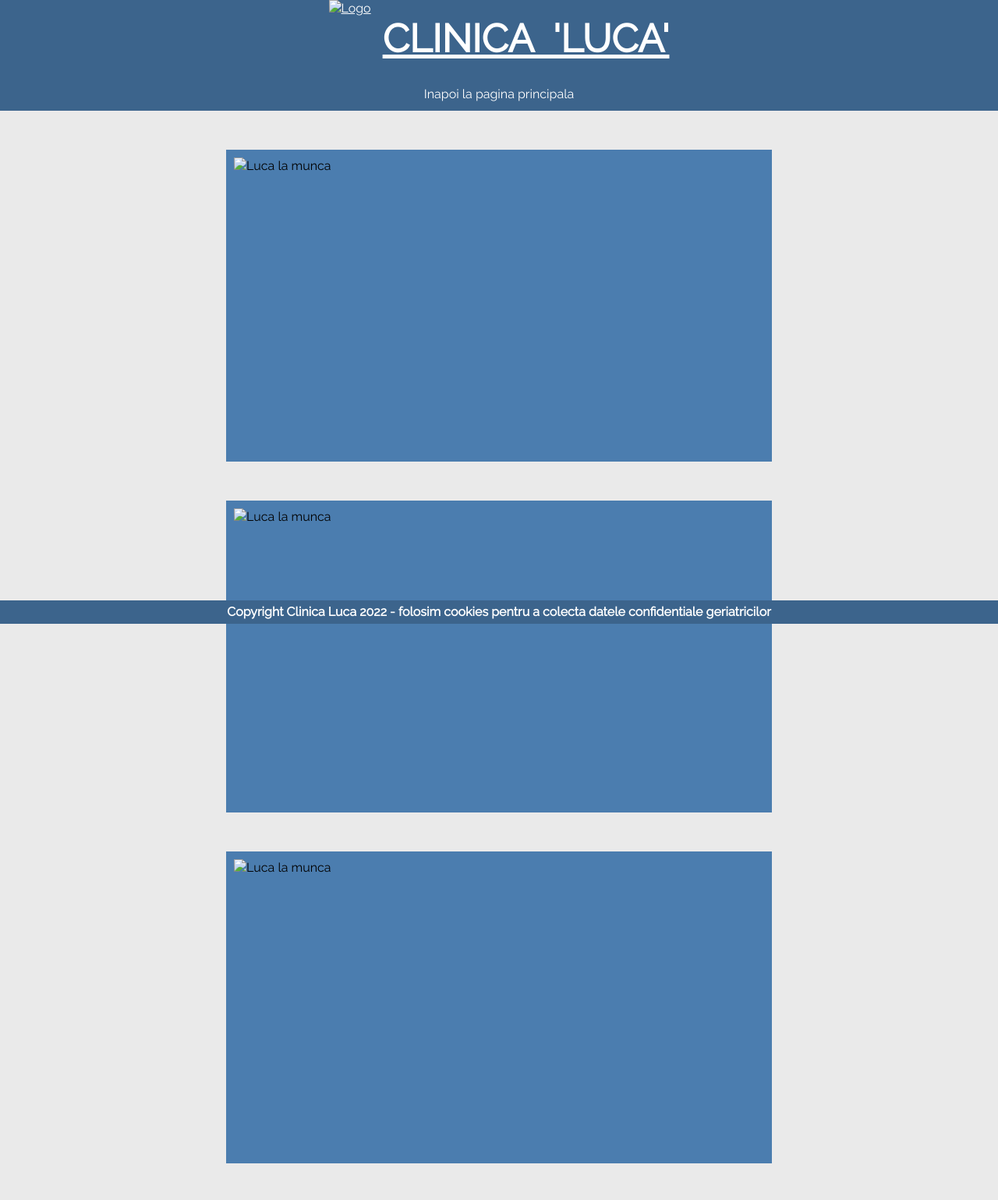
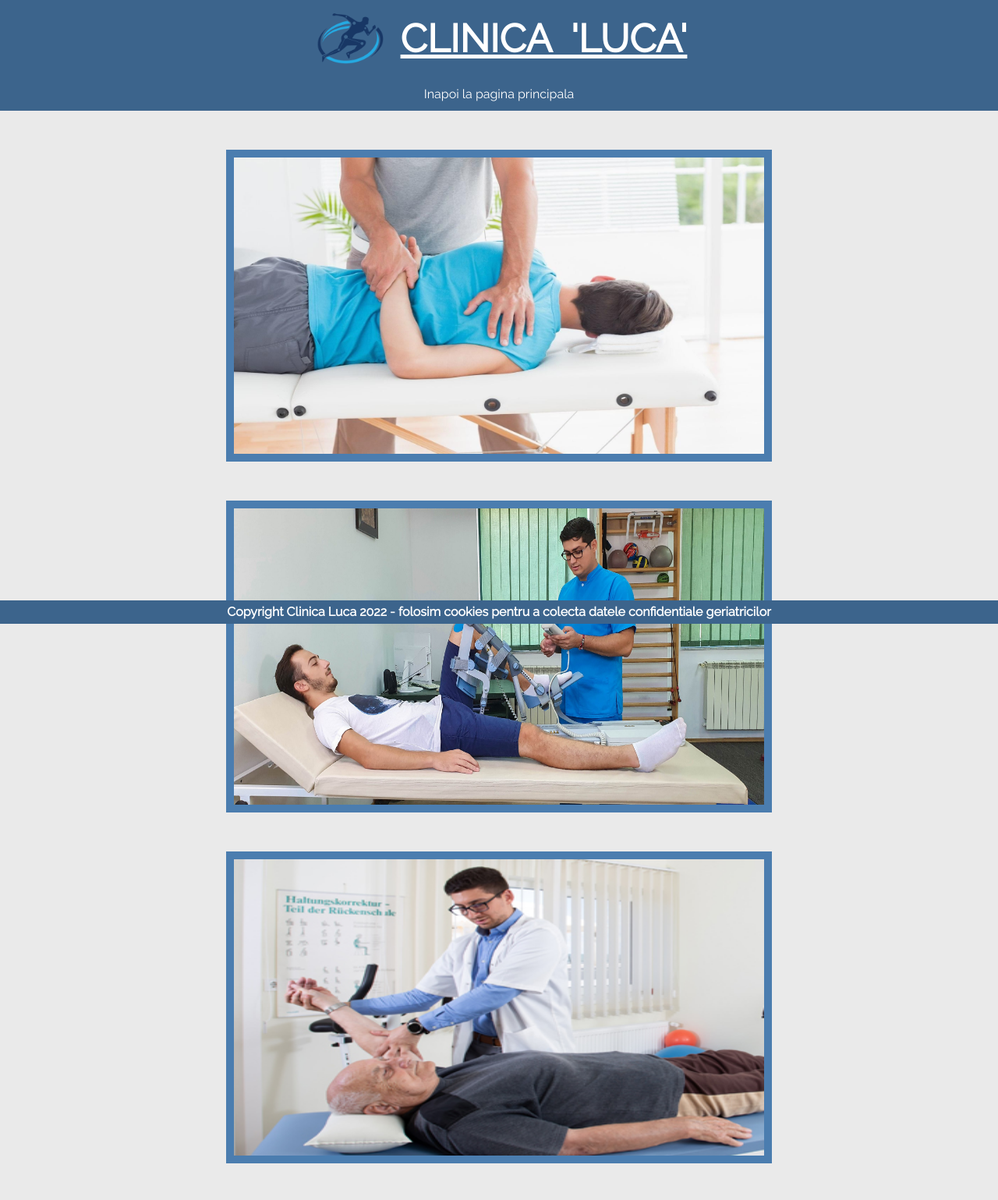
Before and after one commit to ady84/luca-absolvent-kinetoterapeut-la-domiciliu, a plain HTML site: page galerie.html in a window 1280 px wide. Shown: the top 1539 px of the page at 78% size. Drawn offline with Linux system fonts and the light colour scheme; the site is published under a folder, as on GitHub Pages, so addresses that start at the root find nothing.

Commit message:
Update galerie.html

```diff
--- a/galerie.html
+++ b/galerie.html
@@ -6,12 +6,12 @@
   <meta name="viewport" content="width=device-width, initial-scale=1.0">
   <title>Clinica Luca</title>
   <link rel="stylesheet" href="style.css">
-  <link rel="icon" href="images/logo.png">
+  <link rel="icon" href="./images/logo.png">
   <script src="script.js" defer></script>
 </head>
 <body>
   <header id="logo" class="sticky-top">
-    <img id="logo-image" src="/images/logo.png" alt="Logo">
+    <img id="logo-image" src="./images/logo.png" alt="Logo">
     <span id="logo-text" class="bold">CLINICA &nbsp;'LUCA'</span>
   </header>
   <nav class="sticky-100">
@@ -20,11 +20,11 @@
     </ul>
   </nav>
   <section id="pictures">
-    <img class="input" src="/images/lucalamunca.jpg" alt="Luca la munca">
-    <img class="input" src="/images/lucalamunca2.jpg" alt="Luca la munca">
-    <img class="input" src="/images/lucalamunca3.jpg" alt="Luca la munca">
-    <img class="input" src="/images/lucalamunca4.jpg" alt="Luca la munca">
-    <img class="input" src="/images/lucalamunca5.jpg" alt="Luca la munca">
+    <img class="input" src="./images/lucalamunca.jpg" alt="Luca la munca">
+    <img class="input" src="./images/lucalamunca2.jpg" alt="Luca la munca">
+    <img class="input" src="./images/lucalamunca3.jpg" alt="Luca la munca">
+    <img class="input" src="./images/lucalamunca4.jpg" alt="Luca la munca">
+    <img class="input" src="./images/lucalamunca5.jpg" alt="Luca la munca">
   </section>
   <footer class="fixed-bottom">
     <h4>Copyright Clinica Luca 2022 - folosim cookies pentru a colecta datele confidentiale geriatricilor</h4>
```
